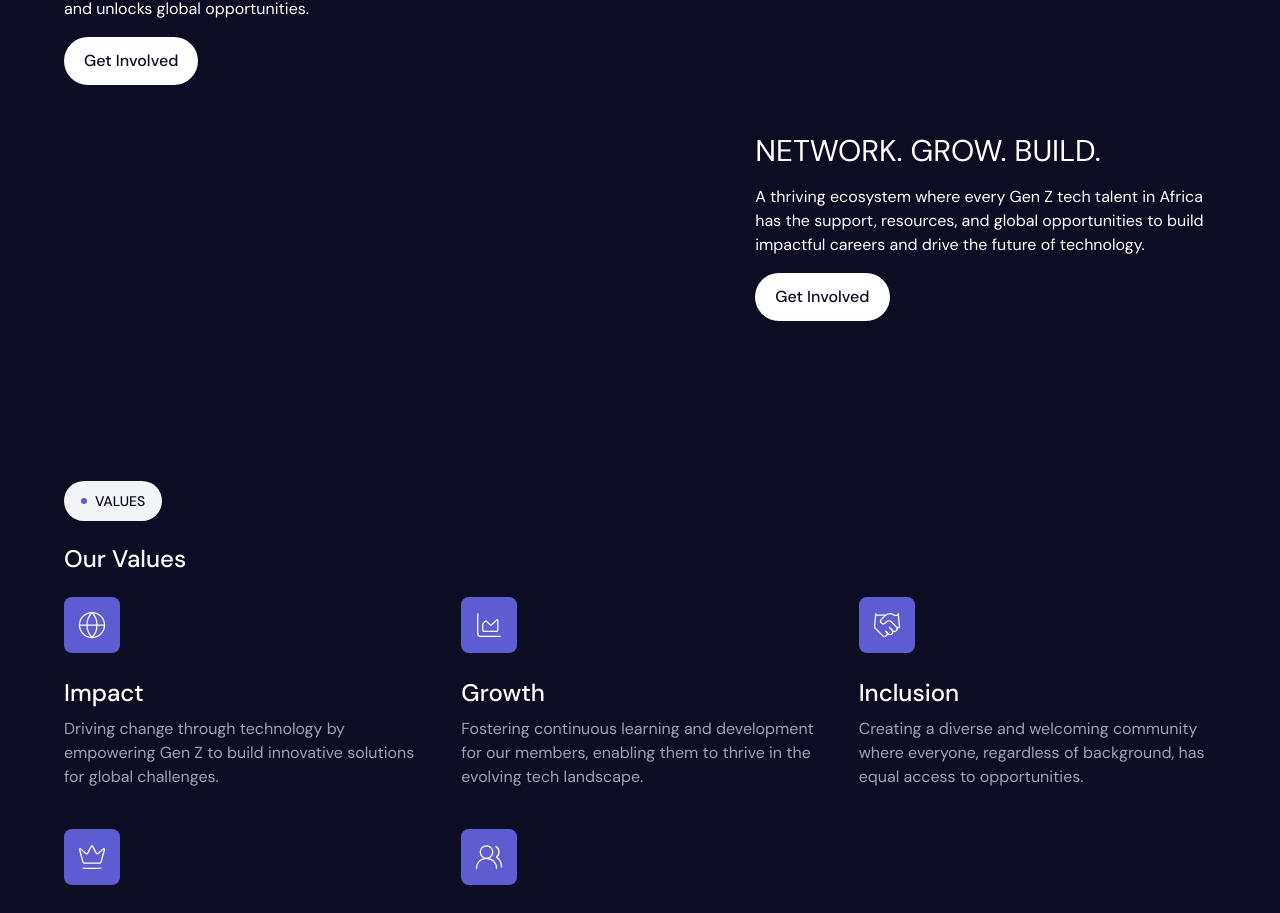
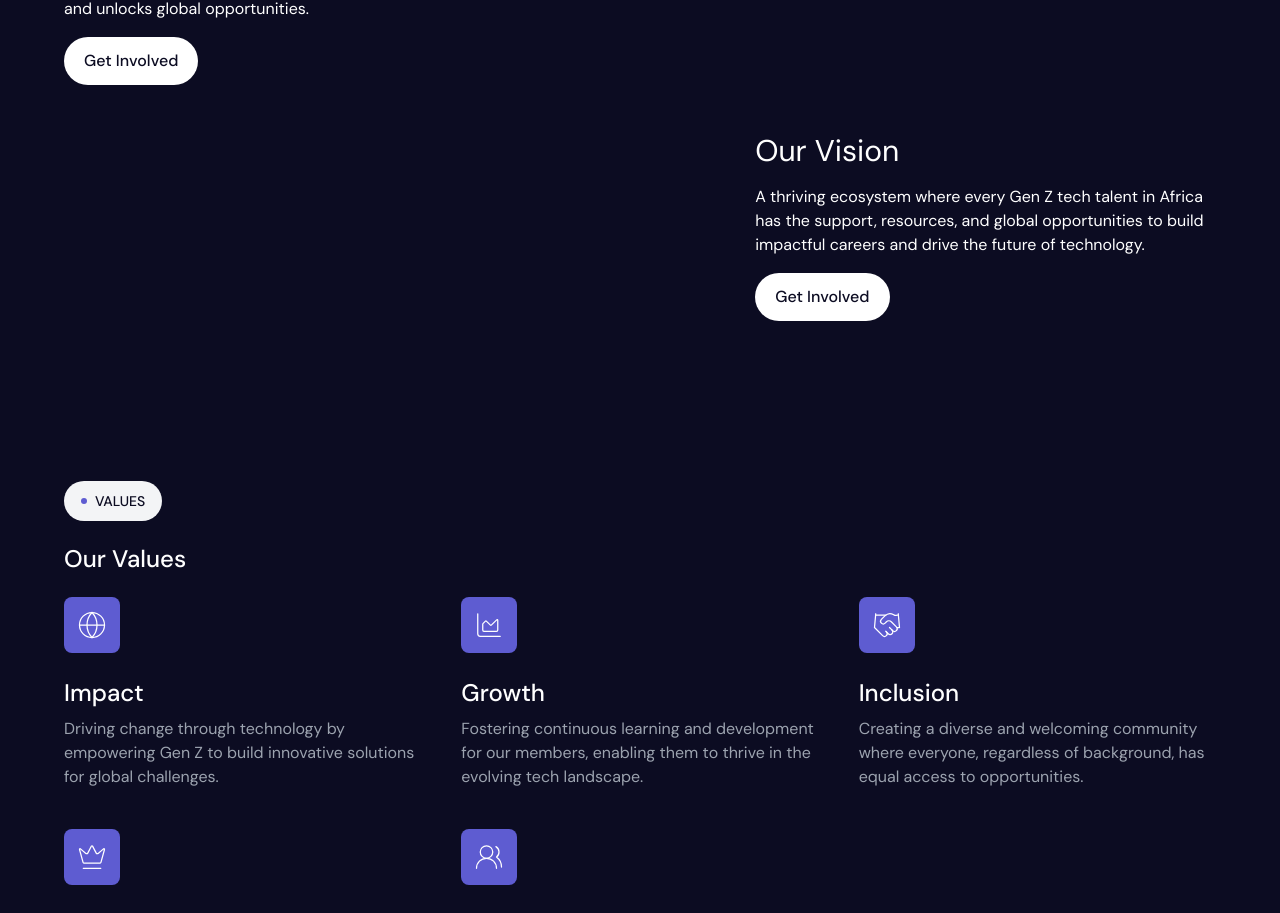
Before and after one commit to clintonimaroo/codespace, a Next.js app: page /about-us in a window 1280 px wide. Shown: the part 813-1726 px from the top of the page. Built offline with nearby package versions, Linux system fonts and the light colour scheme.

Commit message:
fix: update blog page props type definition

```diff
--- a/src/app/(main)/about-us/page.tsx
+++ b/src/app/(main)/about-us/page.tsx
@@ -51,7 +51,7 @@ const AboutUs = () => {
 
           <div className="space-y-4 w-full sm:w-2/5 self-end">
             <h3 className="text-3xl text-white font-normal">
-              NETWORK. GROW. BUILD.
+              Our Vision
             </h3>
             <p className="text-white w-full ">
               A thriving ecosystem where every Gen Z tech talent in Africa has
--- a/src/app/(main)/blog/[id]/page.tsx
+++ b/src/app/(main)/blog/[id]/page.tsx
@@ -123,7 +123,13 @@ async function getBlog(id: string): Promise<Doc> {
     return data;
 }
 
-export default async function BlogPage({ params }: { params: { id: string } }) {
+interface PageProps {
+    params: {
+        id: string;
+    };
+}
+
+export default async function BlogPage({ params }: PageProps) {
     if (!params || !params.id) {
         return <div>Invalid blog ID</div>;
     }
--- a/src/app/(main)/page.tsx
+++ b/src/app/(main)/page.tsx
@@ -85,7 +85,7 @@ const Home = () => {
   return (
     <>
       {/* Hero Section */}
-      <Container className="container grid grid-cols-1 lg:grid-cols-2 gap-5 py-5 md:py-20 content-center">
+      <Container className="container grid grid-cols-1 lg:grid-cols-2 gap-5 py-10 md:py-32 content-center">
         <div className="space-y-3 md:space-y-5 flex-col flex  justify-center">
           <SpaceBadge>Version 2.0</SpaceBadge>
           <h1 className="font-medium text-2xl sm:text-3xl md:text-4xl leading-normal">
```
Lines whose indentation alone changed are shown as unchanged.
